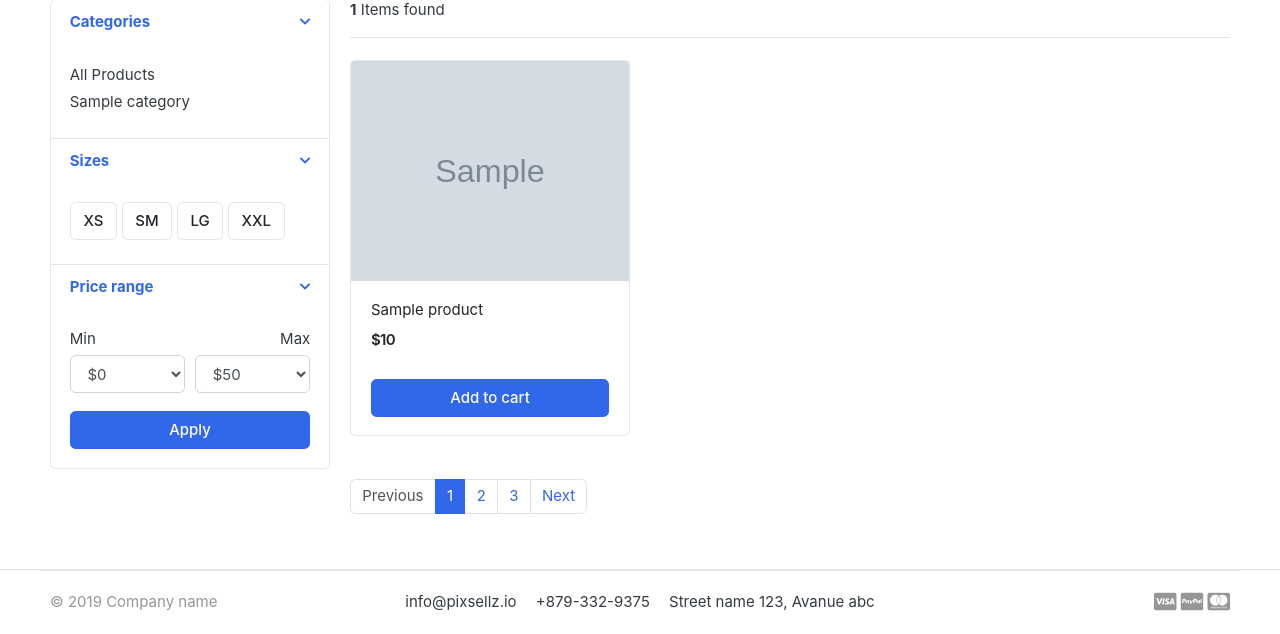
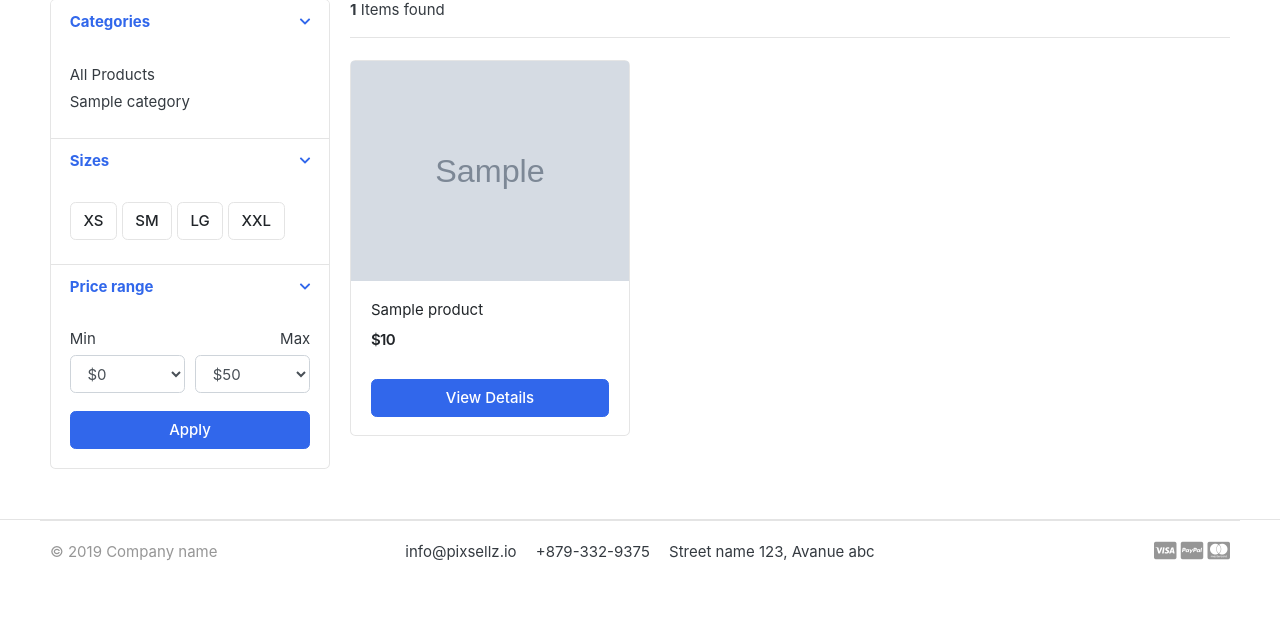
Before and after one commit to rahatsummer/ecom-django, a Django app: page /store/ in a window 1280 px wide. Shown: the part 295-929 px from the top of the page. After the commit the page ends 856 px from the top, so only its background shows below. Run offline with Django 5.2, Linux system fonts and the light colour scheme; tables that the repository leaves empty hold one stand-in row (values such as "Sample post"); grey boxes marked "Sample" are stand-in pictures; some libraries are stand-ins or nearby versions; some web fonts are replaced.

Commit message:
Pagination work is done

```diff
--- a/core/settings.py
+++ b/core/settings.py
@@ -65,6 +65,7 @@ TEMPLATES = [
                 'django.contrib.auth.context_processors.auth',
                 'django.contrib.messages.context_processors.messages',
                 'greatkartapp.context_processors.menu_links',
+                'greatkartapp.context_processors.counter',
             ],
         },
     },
--- a/greatkartapp/context_processors.py
+++ b/greatkartapp/context_processors.py
@@ -1,5 +1,21 @@
-from .models import Category
+from greatkartapp.views import _cart_id
+from .models import Category, Cart, CartItem
 
 def menu_links(request):
     links = Category.objects.all()
     return dict(links=links)
+
+def counter(request):
+    cart_count = 0
+    if 'admin' in request.path:
+        return {}
+    else:
+        try:
+            cart = Cart.objects.filter(cart_id=_cart_id(request))
+            if cart.exists():
+                cart_items = CartItem.objects.filter(cart__cart_id=_cart_id(request))
+                for cart_item in cart_items:
+                    cart_count += cart_item.quantity
+        except Cart.DoesNotExist:
+            cart_count = 0
+    return dict(cart_count=cart_count)
--- a/greatkartapp/templates/greatkartapp/navbar.html
+++ b/greatkartapp/templates/greatkartapp/navbar.html
@@ -68,9 +68,9 @@
 							<a href="./register.html"> Register</a>
 						</div>
 					</div>
-					<a href="./cart.html" class="widget-header pl-3 ml-3">
+					<a href="{% url 'cart' %}" class="widget-header pl-3 ml-3">
 						<div class="icon icon-sm rounded-circle border"><i class="fa fa-shopping-cart"></i></div>
-						<span class="badge badge-pill badge-danger notify">0</span>
+						<span class="badge badge-pill badge-danger notify">{{ cart_count }}</span>
 					</a>
 				</div> <!-- widgets-wrap.// -->
 			</div> <!-- col.// -->
--- a/greatkartapp/templates/greatkartapp/store/product_detail.html
+++ b/greatkartapp/templates/greatkartapp/store/product_detail.html
@@ -77,7 +77,11 @@
     {% if single_product.stock <= 0 %}
         <h5 class="text-danger">Out of Stock</h5>
     {% else %}
-	    <a href="{% url 'add_cart' single_product.id %}" class="btn  btn-primary"> <span class="text">Add to cart</span> <i class="fas fa-shopping-cart"></i>  </a>
+		{% if in_cart %}
+			<a href="{% url 'cart' %}" class="btn  btn-success"> <span class="text">Go to cart</span> <i class="fas fa-shopping-cart"></i>  </a>
+		{% else %}
+	    	<a href="{% url 'add_cart' single_product.id %}" class="btn  btn-primary"> <span class="text">Add to cart</span> <i class="fas fa-shopping-cart"></i>  </a>
+		{% endif %}
     {% endif %}
     </article> <!-- product-info-aside .// -->
 		</main> <!-- col.// -->
--- a/greatkartapp/templates/greatkartapp/store/store.html
+++ b/greatkartapp/templates/greatkartapp/store/store.html
@@ -144,7 +144,7 @@
 
 					</div> <!-- price-wrap.// -->
 				</div>
-				<a href="{% url 'add_cart' product.id %}" class="btn btn-block btn-primary">Add to cart </a>
+				<a href="{{ product.get_url }}" class="btn btn-block btn-primary">View Details </a>
 			</figcaption>
 		</figure>
 	</div> <!-- col.// -->
@@ -153,13 +153,50 @@
 
 
 <nav class="mt-4" aria-label="Page navigation sample">
-  <ul class="pagination">
-    <li class="page-item disabled"><a class="page-link" href="#">Previous</a></li>
-    <li class="page-item active"><a class="page-link" href="#">1</a></li>
-    <li class="page-item"><a class="page-link" href="#">2</a></li>
-    <li class="page-item"><a class="page-link" href="#">3</a></li>
-    <li class="page-item"><a class="page-link" href="#">Next</a></li>
-  </ul>
+	{% if products.has_other_pages %}
+		<ul class="pagination">
+			{% if products.has_previous %}
+				<li class="page-item">
+					<a class="page-link" href="?page={{ products.previous_page_number }}" aria-label="Previous">
+						<span aria-hidden="true">&laquo;</span>
+						<span class="sr-only">Previous</span>
+					</a>
+				</li>
+			{% else %}
+				<li class="page-item disabled">
+					<a class="page-link" href="#" aria-label="Previous">
+						<span aria-hidden="true">&laquo;</span>
+						<span class="sr-only">Previous</span>
+					</a>
+				</li>
+			{% endif %}
+
+			{% for num in products.paginator.page_range %}
+				{% if products.number == num %}
+					<li class="page-item active"><a class="page-link" href="#">{{ num }}</a></li>
+				{% else %}
+					<li class="page-item"><a class="page-link" href="?page={{ num }}">{{ num }}</a></li>
+				{% endif %}
+			{% endfor %}
+
+			{% if products.has_next %}
+				<li class="page-item">
+					<a class="page-link" href="?page={{ products.next_page_number }}" aria-label="Next">
+						<span aria-hidden="true">&raquo;</span>
+						<span class="sr-only">Next</span>
+					</a>
+				</li>
+			{% else %}
+				<li class="page-item disabled">
+					<a class="page-link" href="#" aria-label="Next">
+						<span aria-hidden="true">&raquo;</span>
+						<span class="sr-only">Next</span>
+					</a>
+				</li>
+			{% endif %}
+
+		</ul>
+	{% endif %}
 </nav>
 
 	</main> <!-- col.// -->
--- a/greatkartapp/views.py
+++ b/greatkartapp/views.py
@@ -1,7 +1,10 @@
 from django.http import HttpResponse
 from django.shortcuts import get_object_or_404, redirect, render
 
+from .models import Cart, CartItem, Product, Category
+from django.core.exceptions import ObjectDoesNotExist
 from greatkartapp.models import Category, Product
+from django.core.paginator import EmptyPage, PageNotAnInteger, Paginator
 
 # Create your views here.
 
@@ -14,27 +17,38 @@ def index(request):
     return render(request, 'greatkartapp/index.html', context)
 
 # views.py
-from django.shortcuts import render, get_object_or_404
-from .models import Cart, CartItem, Product, Category
+
+
 
 def store(request, category_slug=None):
     categories = None
     products = None
+    paged_products = None
+    product_count = 0
 
     if category_slug:
         # For URL: /store/shirt/ (or /category/shirt/ depending on your pattern)
         categories = get_object_or_404(Category, slug=category_slug)
         products = Product.objects.filter(category=categories, is_available=True)
         product_count = products.count()
+
+        paginator = Paginator(products, 6)
+        page = request.GET.get('page')
+        paged_products = paginator.get_page(page)
     else:
         # For URL: /store/
         products = Product.objects.filter(is_available=True)
-        product_count = products.count()
+        product_count = products.count()  # Count on QuerySet
+         # Apply pagination
+        paginator = Paginator(products, 3)
+        page = request.GET.get('page')
+        paged_products = paginator.get_page(page)
 
     # Common context (move outside if/else)
     context = {
-        'products': products,
+         'products': paged_products,  # Use paginated results
         'product_count': product_count,
+        'categories': categories,  # Will be None for /store/
         #'current_category': categories,  # Will be None for /store/
     }
 
@@ -43,11 +57,15 @@ def store(request, category_slug=None):
 def product_detail(request, category_slug, product_slug):
     try:
         single_product = Product.objects.get(category__slug=category_slug, slug=product_slug)
+        in_cart = CartItem.objects.filter(cart__cart_id=_cart_id(request), product=single_product).exists()
+        #return HttpResponse(in_cart)
+        #exit()
     except Exception as e:
         raise e
 
     context ={
         'single_product': single_product,
+        'in_cart': in_cart,
     }
 
     return render(request, 'greatkartapp/store/product_detail.html', context)
@@ -104,6 +122,8 @@ def remove_cart_item(request, product_id):
 
 def cart(request, total=0, quantity=0, cart_items=None):
     try:
+        tax = 0
+        grand_total = 0
         cart = Cart.objects.get(cart_id=_cart_id(request))
         cart_items = CartItem.objects.filter(cart=cart, is_active=True)
         for cart_item in cart_items:
--- a/videotext.txt
+++ b/videotext.txt
@@ -1,2 +1,2 @@
 Django Ecommerce Advanced Project by Tech with Ratan
-video:36 is running
+video:45 is running
```
